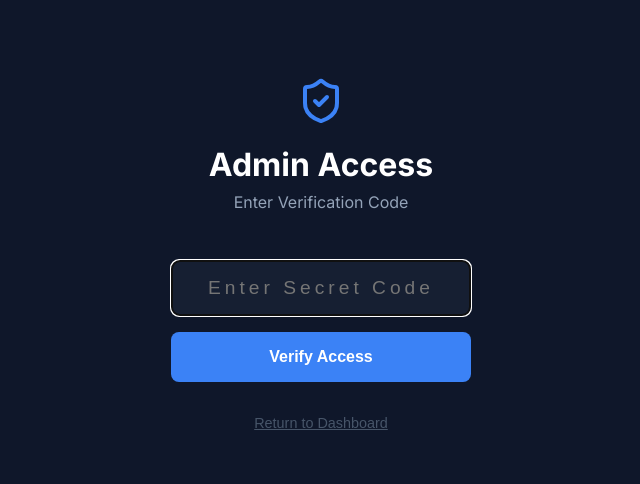
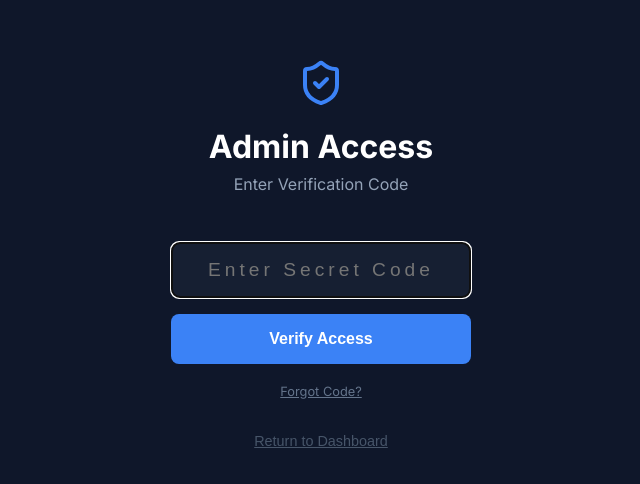
Before and after one commit to adhils04/timesheets, a React (Create React App) app: page /admintracker in a window 1280 px wide. Shown: the part 146-630 px from the top of the page, without its empty margins (319-959 px from the left). Built offline with nearby package versions, Linux system fonts and the light colour scheme; no server answers.

Commit message:
reset password fix

```diff
--- a/src/pages/AdminLogin.js
+++ b/src/pages/AdminLogin.js
@@ -69,6 +69,20 @@ export const AdminLogin = ({ user, onSuccess }) => {
                 >
                     Verify Access
                 </button>
+
+                <div style={{ textAlign: 'center' }}>
+                    <span
+                        onClick={() => alert('Please contact the system administrator to retrieve the access code.')}
+                        style={{
+                            color: '#64748b',
+                            fontSize: '0.8rem',
+                            cursor: 'pointer',
+                            textDecoration: 'underline'
+                        }}
+                    >
+                        Forgot Code?
+                    </span>
+                </div>
             </form>
 
             <button
--- a/src/pages/Login.js
+++ b/src/pages/Login.js
@@ -65,7 +65,8 @@ export const Login = ({ onLogin }) => {
                                 color: 'var(--primary)',
                                 fontSize: '0.875rem',
                                 cursor: 'pointer',
-                                fontWeight: 500
+                                fontWeight: 500,
+                                textDecoration: 'underline'
                             }}
                         >
                             Forgot password?
```
